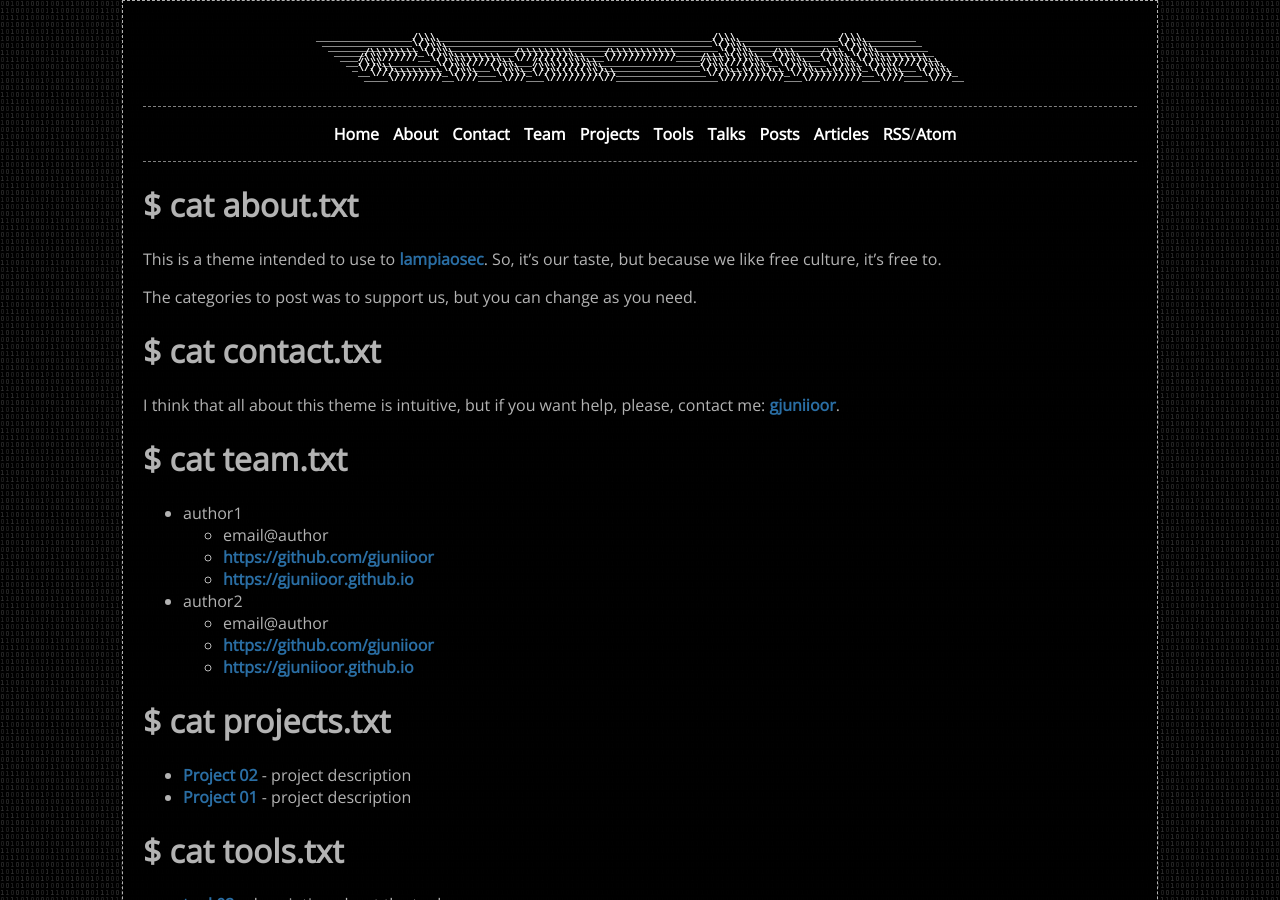
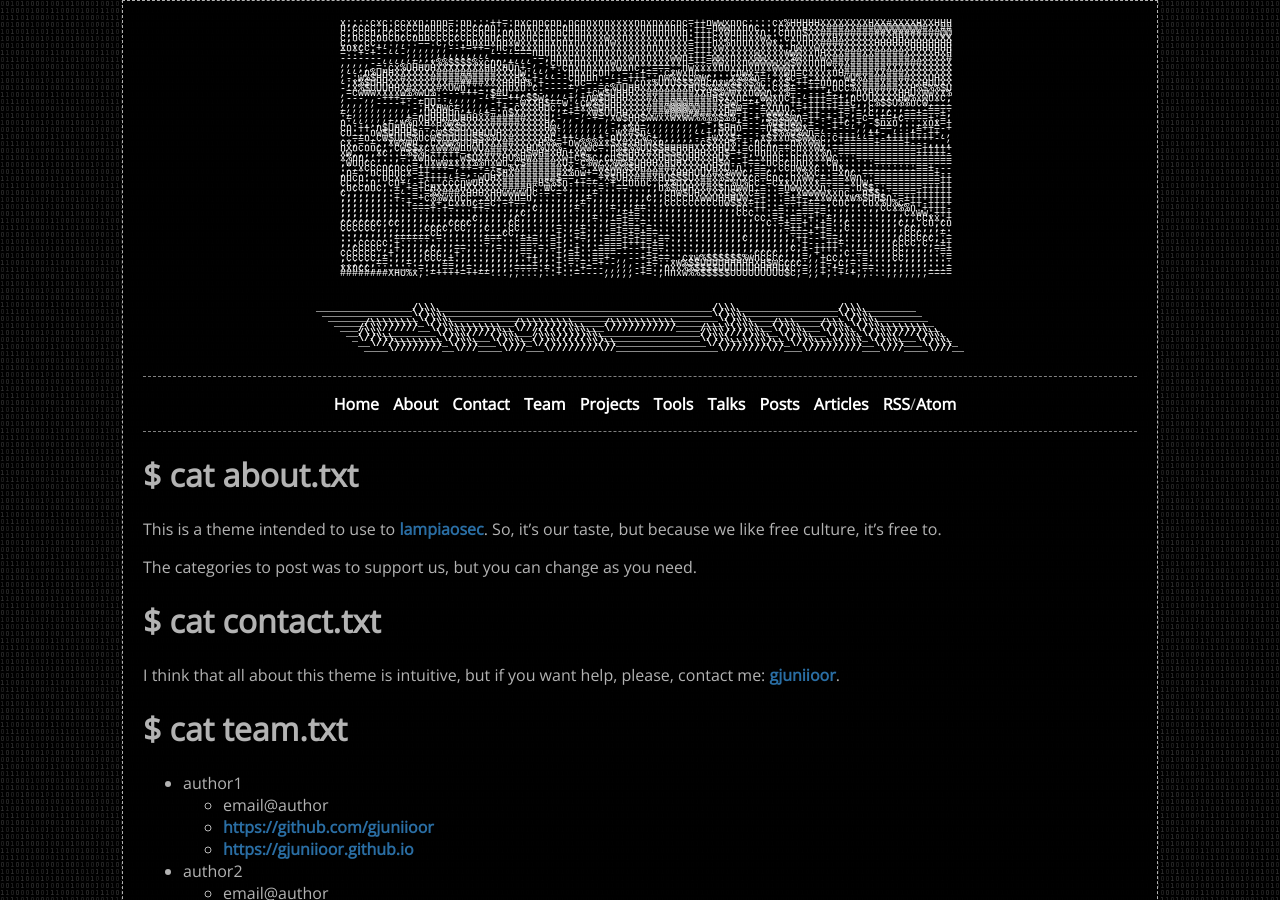
Before and after one commit to cha-duh/cha-duh.github.io, a Jekyll site: the page built from index.md, in a window 1280 px wide and 900 px high. Built offline with Jekyll 4.4.1, drawn with Linux system fonts in a browser that asks for light colours.

Commit message:
altered logo

```diff
--- a/_includes/header.html
+++ b/_includes/header.html
@@ -1,5 +1,58 @@
 <header>
-	<pre class="ascii logo"><pre>
+  <pre class="ascii logo">
+  x;;::cxc:ccxxn;nnn=:nn;;;++=:nxcnncnn;ncnnxnnxxxxnnxnxxcnc=++nwwxnnc;:::cx%HHHHHXXXXXXXXHXX#XXXXHXXHHH
+  n:cccc;n;ccccnnnncc;ccccnn;:;cnxncxccnnnnxxxnxxxxxnnnnnnnc:++=nwwnxnnc::;cxxxHXXX###XX###@@@@@@@@#XX##
+  c;cccn;ccc;c;cccccc;cccncn;nnnxnxcnnncnnnxxxxxxxxxxnnnnnnn:+++cxwnnnxxn::cnnn$XX###########X########@@
+  c;ncccnncnccnnnccccccccxnnccxnxnccnccxcnnnxxwxxnxxxxxxxxxn:+++cxxcnnxxwx;:cxnnUXXXHXXXXXXXXXHHXXXXXXXX
+  c:;;cc:;:;;::==:c;c::nnxnxnnxwxxxnnxnnxnxxxxnwxxxxxxxnnxxx=+++nx%nnnnxxwx;:cxnnX####XXXXXHHHHHHHHHHHHH
+  xnxcc:+-,,-,,,,,,,--+=++=;nc;cxxxnnnxnnxnxxnxxxxxxxnnxxxxx=+++xwxxxxxxxxxx;nwxxwXXXXXXXXXXXXXXXHHHHHHH
+  =::+-+-----,,,,,,,,,,,,,,----===nnnnxxnxnxnnnxnxxxxxxnxxxx=+++xxxxxxxwxxxxwwwxxnHXXX###XX#####XXXXXHXH
+  -------,,,,,,,,,---------,,,,,,,-=;nnxcnxxnxxxxxwnxnxxxwwn+++=wwxnxxxwwxxxx%wxnxwX#############XXXXXX#
+  ,,,,,-------=:;x%%$$$$%xcnn;+---,-:cnnxnnxxnxwnxxxxxxxxxxn=++=wwxnxnwwwwwxw$wxnnnw##X############XXXXX
+  ,,,,,-=;cx%UHHUHXXXXXXXXHHXHUn+-,,,+:cnxnnxxnxwxnc;:===:;nwxxxxnnxxnxnxxwwwxxxxxn:xX#######XXXXXXXXXXX
+  ,--:n%UHHXXXXXXX##########XXXUw:--,,-:nnxncnn;:=--+==:cxwxnc;;;::cnwx++;xxwn=cxxxxnH#####XX###XXXXXXXX
+  ,-;w%$HHXX#XXXX#####@@####XXXH%;+-----cnnnn:----+++:;nw%xccwwc;::x%%%n=-;x%c=+;xxx;:wU%X#######XXXUHXX
+  -;x%$UHHXXXXXXXXXX######XXXHHHH%;+----;nc=----+=:cnx%UUU$$$wncnxw%$%$%c:cx$;++==nnnnc$x###X##XXXXHUUXX
+  -:x%$UUUHHX#XXXX#XUwn;:::;xnnxn:c:----=;---=c%UUHHXXXXXXXXHU$%%%%$$xxwx;cx%=--+++;ncc%x######XXH%$%%$U
+  ,=cwwwxxxxw%%wU%:---+++=;$#U;;;---,,,,-,-+cw$UHHHXX########XXH$%wwxxnwwn;x%=-,---+;;;;nXHXXXXHHUxwwxx%
+  ,---,,-+++==-,==--,,,,,--+==++c$$w;,,-+,+nw$UHHHXXX#X#########H$xxnc;;wwxnc+--+++==+:ncUUXXXXHw%xwnxc;
+  ,,,,,,----+:-=UU;:-,,,,,,-+---wXXH$==w:-cw%$UHHXXXXX###@@@#####X$wc==+;wxx:++-+++=+++c;;c%$$U%%ncw;:::
+  ,,,,,,,,,,,,-;HXHwc=,,,,,-:+-cXXXHUc;;-+x%$UHHHXXXX###@@@@@@###XH$w=--=xnnn:=++++++==+:;c;;;:;::::====
+  =,,,,,,,,,,,-;UHHHUn:+--+=:n$XXXXXU;:=+=;xw$UUHHXXXX###@@@####XXHw=+--=wwwxc;-++---+=;=:c:;c;;==+===+;
+  :=,,,,,,,,,+=nUHHHUUHHHXX######XXXU;-,,-,-+=;xw$HH$wwxxwxww%%%%$%%;+-+;$$%$wn=++-+-+;:=c=:==+c====+;=:
+  n:--,,,-=;w%nxHXH%w%$XXXX#####XXXXHc,,,,,,,,,-;;xx:,,,,,,,,,-+;c=:+=--:%U$Uww;+-:-++c;+,-$nxn;::;xnx=+
+  cn:++:n$UHHHc-=:cx%$UXXXXXXXXXXXXXHw-,,,,,,,,-;x%n=,,,,,,,,,,-;$HHn=--=n$$U$wx=-,-+---,,,;==;::;=++=-+
+  cn:;:nw$UHHH$n:cw$$UUUHHUUHXXXXXXXXw:,,,,,,,-:wX#$n-,,,,,,,--+:UXU;---:x$%%U%wn=------,,++-,---+=-++,,
+  ::==n;cw$UU$%ncw$UUUUU$$%%UX#XXXXXHc-++----+:nUXXX%c+,,,,,,--+wXX$=--;x$xxn$$wwcc;c+++--=--++++++++--,
+  cx;=:=;;xw%wn:;cxww%UUHHXXX##XXXXH%%=+nw%%%xx$X#XHUwxn::::::c$XXH%:+:ncx;:;n%xwwc:::=====+====+---,,,,
+  nxncnnc;;cw$$xcxww%wnnwUX###XXXHU%UX%-;xwwc=:n%$%%UU$$HHHHHXXXHHUx:=cncnn==cnxxwx;===============+++++
+  xw;;;;xc::c%$%c+++++=;xX###XXXH$wH#XHn+xw;:;;n%$HHX#XH$$HXHHHXXH$=+=;nnnxc:ccxxx%n:=============+++++-
+  x%nn;:;::;=:xwnc:c:;w$UXXXXHU%nwX##XXw+c$%c;cn$UHXXXXHUU$UHHXXHUx--+::xnnc;ncnxxxwc:::================
+  ;wnncc::;:::=;nxwwxxxx%%nxwn;c$#####XU+-c%wcx%w%$UHHHXHUHXXXXXH$w--+==:ncccnnnx;:cw;:::::=============
+  ::;xcccncncc=+++++=;++=+-+=;%X#######Xx-+:xwxww%$HHXX###XXXXHUHXU:n;;==;;ccnwxxc::nx;;::::::::::==+---
+  ;n=:;ncnnncx=++---,--,--=c$HX########X%nw+=x$UHHXX####XXHHHUUX#X%wwc;==c::;cx%xc;:=xnc:============+--
+  nncn::;ncxc;-=++++-+=:;wUHX#########$==;=-,+x$UHX###XHU$$$UX##X%$xxxcc=cnc;nxww;=:==xwn::===========++
+  cc;c;n:;cn+--+c;;cccnwUHXXX######H$%$n-++==--+:cnnnc;cx%UXXX##Xcc%U%cc:=cxxxnxxx====:xUw:===========++
+  ;nccnnc;:+,+=+cHXXXXHXXXXXX####Hc:wc:x;::;;=::==:::;;n%$UUHXX#X$nnwwn;=::=nwwxxxn;===:n$$;:======+++++
+  c;;;;;;;:=--=:=%X###XHHHXHHwwwwUc-=:=:;;;;=:;;;;;:;;;;cnw$UHXXXXU$%xc==::=+:xwwwwxxnc;;n$$;:====++++++
+  ;;;;;;;;:+--=+c%%wxncc;;xUx:xn=n;:::;;;;;=;;;;;:;;;c;;ccccnxwwUHHHUw;=+:::=++=;xxwxxxw%$UH$n:=++++++++
+  ;;;;;;;;:::+--:x+:cxxnc==c;=+==:;;;;;;;;=;;;;;:;;;;::;cccccccccnw$$x=++:::==++==:;cnc;;cnx%U%c=++-++++
+  ;;;;;;;;;;::===+-+=:::++=:::;;;;c;;;;;;=:;;;:=;;:==::;;;;;;;;;;;;;cc:++::=:::====::;;:::;;ccx%%n:++++-
+  ;;;;;;;;;;;;;;;;::::::;;;;;;;;c;;;;;;;::;;;::;:=+=::;;;;;;;;;;;;;;ccc:::==::===+=;;;;;:::;;;;;cxww;+++
+  ;;;;;;;;;;;;;;;;;;;;;;c;;;;;;c;;;;;;;::;;;=:;:=+==:::::;:;;;;;;;;;;;;cc:=+:==:+::=;;;:::::;;;;;;ccxx;+
+  ccccccc;cc;;;;;;;;cccc;;;;;:cc;;::;;::;;;::;;==+=:=:::::;::;;;;;;;;;;;;c:=+==+::+=::c:::::;;;c;;;cn;cn
+  cccccc;;;;;;;;cccc;cc;;;c;:;cc;::;;:=:;:=:;::=+===:=:::::;;;;;;;;;;;;;;;;;=++::++=:;c:;;;;;;;;cc;;;;;:
+  ::;;;;;;;;;;;;;cc;;;;;;;;:;cc;;::;;:+;:=+;;::=+=+=+==:::::;;;;;;;;;;;;;;;;;===+-+=:;;::;;;;;;;ccc;;:=:
+  :::::::::======:=:::::::===:::=+=::=+;:+=;::===+=+==:==:;::::;;;;;;c;;;;;;;;++--+==;::;;:;;;;cccccc;:=
+  ;;;ccccc;+:;;;;;;;;:::::=;::::===::=+;:-:;::===++++=+=:::::;;;;;;;;;;;;;;;;;:+---++=:;;;;;;;cccc;c;:++
+  ::ccccc;:+;;;;;c;;;==;;:;;=:;;==:=;=+;:+:::====+--++==:::::;;;;;;;;;;;;;;;;c;+-++++:::::;;;;cc;;;;;==+
+  cccccc;;+;;;;;ccc;:+;;::;;;;;;==;;;:+;=+::====-----+=::::::::;;;;;;;;cccc;;;;=,+:::;c:==:;;;cc;;;;::==
+  ;ccccc;=:;;;;;ccc;+:;;::;;;;;;:++;;:+:==::==+-,,--+=+==:;cxw%$$$$$$%wncccc;;;=,,+cc:;::=:::;cc;;;;:::=
+  ;;;;;;==:::=::;;;==;;::;;;;;;:::+:;:+:=:=:=+--,,,--+=:;xw%$$UUUUHHHHHXH$wcccc:,,+=;c;=:=:::;:;;;;;::::
+  xxncc;;::::::=:;:==::=:;;;;;:====:=:+:::+=--,,,,,-+=:;nxx%%$$$$UUUUUUHHHHUxc;=,,+:+=;;:==::;;;:::::::=
+  ########XHU%x;:=++++=++==:::;;:::;::+::=----,,,,,-+=:;nnxw%%$$$$$UUUUUUUUU$c;=,,+;:+-+;;:::;;;;;;;====
+
+<pre>
 	<pre class="ascii name">
 ________________/\\\______________________________________________/\\\_________________/\\\_________
  _______________\/\\\_____________________________________________\/\\\________________\/\\\_________
```
Also changed, not shown: _includes/the-goat.txt (added, +51 -0 lines).
